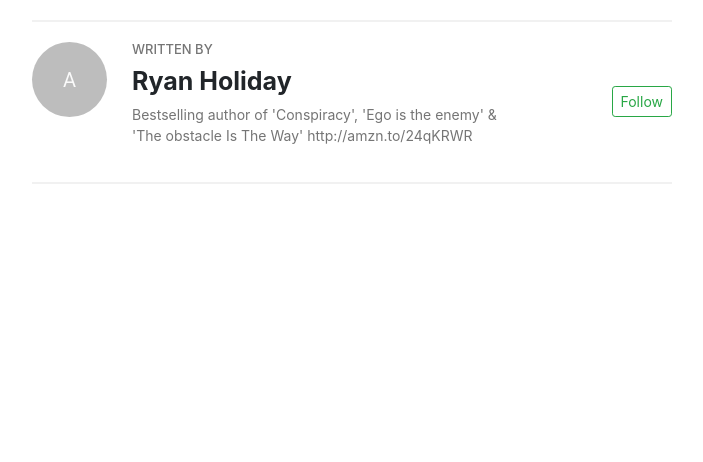
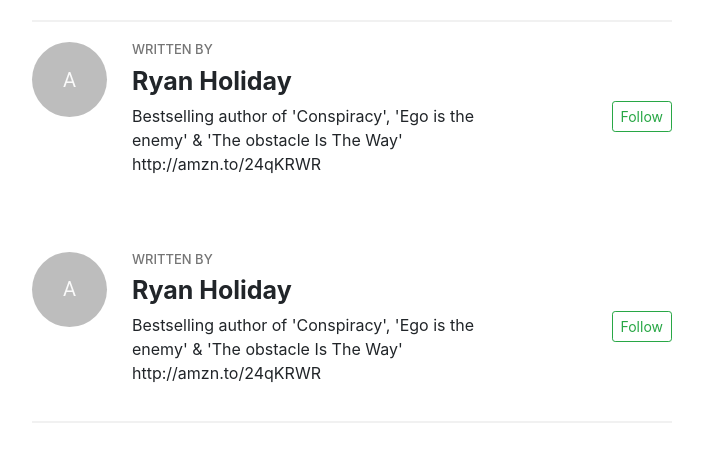
Before and after one commit to rizalin/Dumbwaysdotid_Medium_RizalImamN_DW13RSVPJ, a React (Create React App) app: page / in a window 1280 px wide. Shown: the top 462 px of the page, without its empty margins (288-991 px from the left). Built offline with nearby package versions, Linux system fonts and the light colour scheme.

Commit message:
Add files via upload

```diff
--- a/src/App.css
+++ b/src/App.css
@@ -162,15 +162,27 @@
 
 }
 
-.profileBr {
+.profileTop {
   width: 50%;
   margin-right: auto;
   margin-left: auto;
   padding: 20px 0;
   margin-top: 20px;
   border-top: solid #f1f1f1 2px;
+  margin-bottom: 20px;
+
+}
+
+.profileBottom {
+  width: 50%;
+  margin-right: auto;
+  margin-left: auto;
+  padding: 20px 0;
+  margin-top: 20px;
+
   border-bottom: solid #f1f1f1 2px;
 }
+
 .profileBr p {
   color: #757575;
   font-size: 14px;
--- a/src/App.js
+++ b/src/App.js
@@ -6,7 +6,8 @@
 
 function Follow() {
   return (
-    <Media className='profileBr'>
+    <div>
+      <Media className='profileTop'>
         <Avatar style={{ height: '75px', width: '75px', marginRight: '25px' }}>A</Avatar>
         <Media.Body style={{ paddingRight: '100px' }}>
           <h3>WRITTEN BY</h3>
@@ -18,6 +19,19 @@
         </Media.Body>
         <Button variant="outline-success" size="sm" style={{ marginTop: 'auto', marginBottom: 'auto' }}>Follow</Button>
       </Media>
+      <Media className='profileBottom'>
+        <Avatar style={{ height: '75px', width: '75px', marginRight: '25px' }}>A</Avatar>
+        <Media.Body style={{ paddingRight: '100px' }}>
+          <h3>WRITTEN BY</h3>
+          <h2>Ryan Holiday</h2>
+          <p>
+            Bestselling author of 'Conspiracy', 'Ego is the enemy' & 'The obstacle Is The Way'
+            http://amzn.to/24qKRWR
+          </p>
+        </Media.Body>
+        <Button variant="outline-success" size="sm" style={{ marginTop: 'auto', marginBottom: 'auto' }}>Follow</Button>
+      </Media>
+    </div>
   );
 }
 
```
Lines whose indentation alone changed are shown as unchanged.
